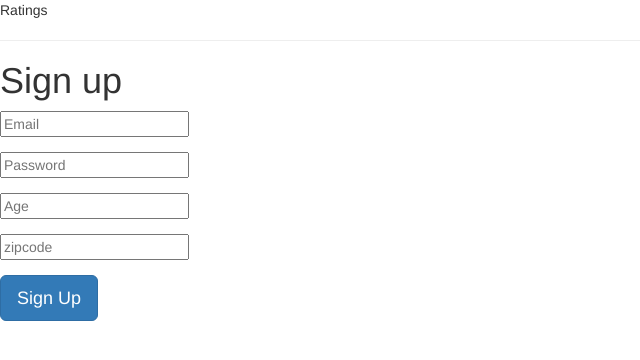
After one commit to PaolaSocorro/ratings-ap-W5D1, a Flask app: page /signup in a window 1280 px wide. The commit adds this page. Shown: the top 360 px of the page, without its empty margins (0-640 px from the left). Run offline with Flask 2, Linux system fonts and the light colour scheme; some libraries are stand-ins or nearby versions.

Commit message:
login, signup done. movies list working on it.Sign up working on redirect to user page

```diff
--- a/model.py
+++ b/model.py
@@ -51,8 +51,8 @@ class Rating(db.Model):
     __tablename__="ratings"
 
     rating_id= db.Column(db.Integer, autoincrement=True, primary_key=True)
+    movie_id= db.Column(db.Integer, db.ForeignKey('movies.movie_id'))
     user_id= db.Column(db.Integer, db.ForeignKey('users.user_id'))
-    movie_id= db.Column(db.Integer, db.ForeignKey('movies.movie_id'))
     score= db.Column(db.Integer)
 
     #Define relationship to user
--- a/server.py
+++ b/server.py
@@ -36,32 +36,65 @@ def user_list():
 def user_profile(id):
     """Show user profile"""
 
-    all_ratings = db.session.query(User, Movie).join(Movie).all()
+
+    # all_ratings = Rating.query(Rating.user_id=id, Rating.movie_id).join(Movie).all()
     this_user = User.query.filter_by(user_id=id).one()
+    all_ratings = db.session.query(Rating.user_id, Rating.movie_id, Movie.title,
+                    Rating.score).join(Movie).filter(Rating.user_id==id).all()
+
+
     age = this_user.age
     zipcode = this_user.zipcode
-    print id, age, zipcode
+    print id, age, zipcode, all_ratings
 
-    return render_template("user_profile.html", username=id, age=age, zipcode=zipcode)
+    return render_template("user_profile.html", username=id, age=age, zipcode=zipcode, all_ratings=all_ratings)
 
 @app.route('/login', methods=['GET', 'POST'])
 def login_form():
     """ Login  """
-
+    # import pdb; pdb.set_trace()
     if request.method == 'POST':
-        username = request.form.get("username") # ""
+        email = request.form.get("email") # ""
         password = request.form.get("password") # ""
 
-        credentials = (username, password)
+        credentials = (email, password)
+        dbemails = db.session.query(User.email==email).all()
 
-        session['login_id'] = credentials
-        flash('You were successfully logged in')
-
-        print "LOOK HERE NOW", session
-        return redirect("/")
+        if email in dbemails:
+            session['login_id'] = credentials
+            flash('You were successfully logged in')
+            print "LOOK HERE NOW", session
+            return redirect("/signup")
+        else:
+            flash('PLEASE SIGN UP!')
+            return redirect("/signup")
 
     else:
         return render_template("login_form.html")
+
+
+@app.route('/signup', methods=['GET', 'POST'])
+def signup_form():
+    """ Sign Up"""
+
+    if request.method == 'POST':
+        email = request.form.get("email")
+        password = request.form.get("password")
+        age = request.form.get("age")
+        zipcode = request.form.get("zipcode")
+
+        person = User(age=age,zipcode=zipcode,email=email,password=password)
+
+        db.session.add(person)
+        # db.session.commit()
+        # new_userid = db.session.query.get(User.user_id).last()
+
+        print person
+
+    else:
+        return render_template("signup.html")
+
+
 
 @app.route('/logout')
 def log_out():
@@ -73,6 +106,12 @@ def log_out():
         print "Logged out:" , session
 
     return redirect("/")
+
+@app.route('/allmovies')
+def list_movies():
+
+
+    return render_template("movies_list.html")
 
 
 if __name__ == "__main__":
--- a/templates/login_form.html
+++ b/templates/login_form.html
@@ -7,8 +7,8 @@
 <form action="/login" class="form-signin" method="POST">
 
     <div class="form-group">
-        <label for="username-field" class="sr-only">Username</label>
-        <input type="text" name="username" placeholder="Username">
+        <label for="email-field" class="sr-only">E-Mail</label>
+        <input type="email" name="email" placeholder="Email">
     </div>
 
     <div class="form-group">
--- /dev/null
+++ b/templates/signup.html
@@ -0,0 +1,30 @@
+{% extends 'base.html' %}
+{% block content %}
+
+<h1 class="form-signin-heading">Sign up</h1>
+
+
+<form action="/signup" class="form-signin" method="POST">
+
+    <div class="form-group">
+        <label for="email-field" class="sr-only">E-Mail</label>
+        <input type="email" name="email" placeholder="Email">
+    </div>
+
+    <div class="form-group">
+        <label for="password-field" class="sr-only"> Password </label>
+        <input type="password" name="password" placeholder="Password">
+    </div>
+    <div class="form-group">
+        <label for="age-field" class="sr-only"> Age </label>
+        <input type="number" name="age" placeholder="Age">
+    </div>
+    <div class="form-group">
+        <label for="zipcode-field" class="sr-only"> Zipcode </label>
+        <input type="zipcode" name="zipcode" placeholder="zipcode">
+    </div>
+
+    <button class="btn btn-lg btn-primary" type="submit">Sign Up</button>
+
+</form>
+{% endblock %}
```
Also changed, not shown: templates/user_profile.html (+9 -1 lines), templates/movies_list.html (added).
